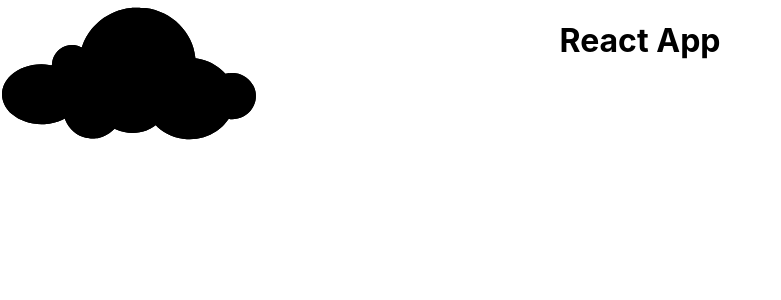
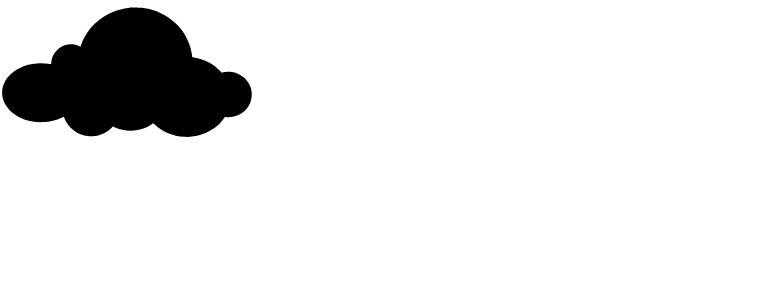
Before and after one commit to jellyruby/reactsimplerainsnow, a React (Create React App) app: page / in a window 1280 px wide. Shown: the top 300 px of the page, without its empty margins (0-781 px from the left). Built offline with nearby package versions, Linux system fonts and the light colour scheme.

Commit message:
드래그앤 드랍 끝~

```diff
--- a/src/App.js
+++ b/src/App.js
@@ -9,7 +9,7 @@ import Cloud from './components/Cloud';
 const App = () => {
   return (
     <div className="App">
-      <h1>React App</h1>
+
       <Cloud/>
 
     </div>
--- a/src/components/Cloud.jsx
+++ b/src/components/Cloud.jsx
@@ -4,56 +4,71 @@ import React, { memo, useEffect, useRef,useState } from "react";
 import styles from "../css/Cloud.module.css";
 
 const Cloud = memo(() => {
-  const animationRef = useRef(null);
+
+
   const CloudRef = useRef(null);
-
+  const [isPrecipitation, setIsPrecipitation] = useState(false);
 
   //AddDragAndDrop
 
   const [onClickState, setOnClickState] = useState(false);
-  const [dragStart, setDragStart] = useState({x: 0, y: 0});
-  const [dragEnd, setDragEnd] = useState({x: 0, y: 0});
 
-
-  const onMouseDown = () => {
+  const onMouseDown = (e) => {
     setOnClickState(true);
   }
 
-  const onDrag = (e) => {
+  const onMouseMove = (e) => {
+
     if(onClickState) {
-      setDragStart({x: e.clientX, y: e.clientY});
+      const cloudPosition = {x: 0, y: 0};
+      const {width, height} = CloudRef.current.getBoundingClientRect();
+
+      cloudPosition.x = e.clientX - ( (width/2));
+      cloudPosition.y = e.clientY - ( (height/2));
+
+      CloudRef.current.style.left = `${cloudPosition.x}px`;
+      CloudRef.current.style.top = `${cloudPosition.y}px`;
     }
   }
 
   const onMouseUp = (e) => {
+
     setOnClickState(false);
-    setDragEnd({x: e.clientX, y: e.clientY});
+
   }
 
-  useEffect(() => {
+  const onMouseOut = (e) => {
 
+    setOnClickState(false);
 
-    const render = () => {
-      animationRef.current = requestAnimationFrame(render);
-      //AddDragAndDrop
-      if(onClickState) {
-        CloudRef.current.style.left = `${dragEnd.x - dragStart.x}px`;
-        CloudRef.current.style.top = `${dragEnd.y - dragStart.y}px`;
-      }
+  }
 
-    }
+  const onDoubleClick = () => {
 
-    render();
+    setIsPrecipitation((prevValue)=>!prevValue);
 
-    return () => {
-      cancelAnimationFrame(animationRef.current);
-    }
+  }
 
-  }, []);
+  const CloudStyle = () => {
+
+    if(isPrecipitation) return (styles.Cloud + " " + styles.PrecipitationCloud);
+
+    return styles.Cloud;
+  }
 
   return (
-    <div className={styles.Cloud} ref={CloudRef}  onMouseDown={onMouseDown} onDrag={onDrag} onMouseUp={onMouseUp}>
-      <div className={styles.Cloud}></div>
+    <div
+      className={styles.CloudForm}
+      onMouseDown={onMouseDown}
+      onMouseMove={onMouseMove}
+      onMouseUp={onMouseUp}
+      onMouseOut={onMouseOut}
+      onDoubleClick={onDoubleClick}
+      >
+
+      <div className={CloudStyle()} ref={CloudRef}>
+
+      </div>
     </div>
   );
 
--- a/src/css/Cloud.module.css
+++ b/src/css/Cloud.module.css
@@ -4,9 +4,23 @@
     width: 20vw;
     height: 11vw;
     background: url(/public/cloud.svg) no-repeat;
-    background-size: cover;
+    background-size: contain;
     position: absolute;
     top: 0;
     left: 0;
 
   }
+
+  .PrecipitationCloud{
+
+    background-color-color: var(--obj-color);
+  }
+
+
+  .CloudForm{
+
+    width: 100vw;
+    height: 20vw;
+
+
+  }
--- a/src/css/Snow.module.css
+++ b/src/css/Snow.module.css
@@ -1,6 +1,7 @@
 
   .snow{
 
+    z-intex: 5;
     position: absolute;
     border-radius: 50%;
     background-color: var(--obj-color);
```
